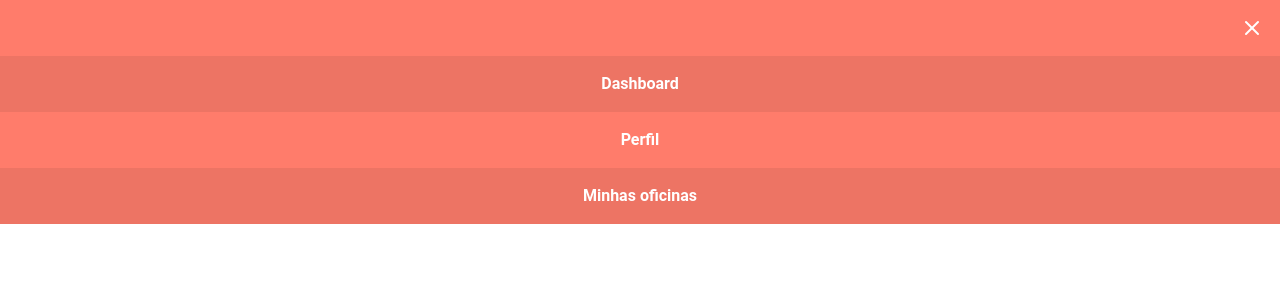
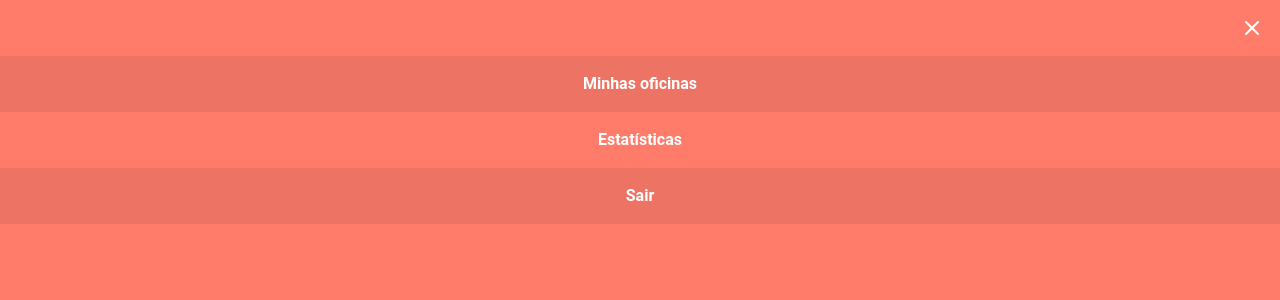
Before and after one commit to isaacmsl/festival2020, a Next.js app: page /mobile/menu in a window 1280 px wide. Shown: the top 300 px of the page. Built offline with nearby package versions, Linux system fonts and the light colour scheme.

Commit message:
feat: estatisticas-resp/menu-oficinas/estats...

```diff
--- a/src/components/MenuDashboard.js
+++ b/src/components/MenuDashboard.js
@@ -3,27 +3,27 @@ import Link from 'next/link'
 const MenuDashboard = () => {
     return (
         <header className="bg-redHeader sm:h-screen sm:w-64 flex flex-col">
-            <Link href="/estatisticas">
+            <Link href="/dashboard">
                 <a className="bg-redHeaderStrong flex items-center justify-center py-4 px-6 hidden sm:inline-flex">
                     <div className="flex flex-row items-center w-40">
-                        <img src="assets/grid.svg" className="" />
-                        <h2 className="ml-4 text-white font-bold">Dashboard</h2>
+                        <img src="assets/trello.svg" className="" />
+                        <h2 className="ml-4 text-white font-bold">Minhas oficinas</h2>
                     </div>
                 </a>
             </Link>
-            <Link href="/dashboard">
+            {/* <Link href="/dashboard">
                 <a className="bg-redHeader flex items-center justify-center py-4 px-6 hidden sm:inline-flex">
                     <div className="flex flex-row items-center w-40">
                         <img src="assets/user.svg" className="" />
                         <h2 className="ml-4 text-white font-bold">Meu perfil</h2>
                     </div>
                 </a>
-            </Link>
-            <Link href="/dashboard">
-                <a className="bg-redHeaderStrong flex items-center justify-center py-4 px-6 hidden sm:inline-flex">
+            </Link> */}
+            <Link href="/estatisticas">
+                <a className="bg-redHeader flex items-center justify-center py-4 px-6 hidden sm:inline-flex">
                     <div className="flex flex-row items-center w-40">
                         <img src="assets/trello.svg" className="" />
-                        <h2 className="ml-4 text-white font-bold">Minhas oficinas</h2>
+                        <h2 className="ml-4 text-white font-bold">Estatísticas</h2>
                     </div>
                 </a>
             </Link>
--- a/src/pages/estatisticas.js
+++ b/src/pages/estatisticas.js
@@ -1,22 +1,27 @@
 import Head from 'next/head'
 import MenuDashboard from '../components/MenuDashboard'
+import styles from '../../styles/Dashboard.module.css'
+import handleAuthentication from '../libs/handleAuthentication'
 
-export default function estatisticas () {
+export default function Estatisticas() {
     return (
-        <div>
+        <div className="flex flex-col sm:flex-row">
             <Head>
                 <title>Festival - 2020</title>
             </Head>
 
-            <div className="bg-bgMain flex w-full overflow-auto">
-                <MenuDashboard />
+            <MenuDashboard />
 
-                <main className="p-3 flex-grow lg:p-6">
-                    <div className="flex flex-row mt-3">
-                        <img src="assets/dark-grid.svg"></img>
-                        <p className="text-black font-semibold pl-3">Dashboard</p>
-                    </div>
-                    <div className="mt-4 flex flex-wrap flex-col gap-4 items-center justify-center lg:items-start gap-6">
+            <div
+                className={styles.scrollable + " bg-bgMain w-full sm:overflow-y-scroll h-full sm:h-screen p-8"}
+            >
+                <header className="mb-10 flex font-bold">
+                    <img src="assets/dark-grid.svg" />
+                    <h1 className="ml-4">Estatísticas</h1>
+                </header>
+
+                <main className="flex-grow">
+                    <div className="mt-4 flex flex-wrap flex-col gap-4 justify-center lg:items-start gap-6">
                         <div>
                             <iframe className="bg-white border-solid border-2 border-gray-200 max-w-screen h-chartsHeight lg:w-chartsWidth" src="https://charts.mongodb.com/charts-festival2020-pmddq/embed/charts?id=dceaa6a9-2e08-4d2f-8633-93424c1d872f&autoRefresh=300&theme=light"></iframe>
                         </div>
@@ -51,3 +56,9 @@ export default function estatisticas () {
         </div>
     )
 }
+
+Estatisticas.getInitialProps = (ctx) => {
+    const expectedAuthorization = true
+    handleAuthentication(ctx, expectedAuthorization, '/login')
+    return {}
+}
--- a/src/pages/login.js
+++ b/src/pages/login.js
@@ -9,12 +9,12 @@ const ImagensInstrumento = () => (
         <img
             src="/assets/sax.png"
             alt="Saxofone"
-            className="absolute top-0 left-0 w-64 sm:w-1/4"
+            className="absolute top-0 left-0 w-64 hidden sm:w-1/4"
         />
         <img
             src="/assets/trompete.png"
             alt="Trompete"
-            className="absolute bottom-0 right-0 w-56 sm:w-1/4"
+			className="absolute bottom-0 right-0 w-56 hidden sm:w-1/4"
         />
     </>
 )
--- a/src/pages/mobile/menu.js
+++ b/src/pages/mobile/menu.js
@@ -18,23 +18,23 @@ export default function MenuMobile() {
             </a>
             <ul>
                 <li>
-                    <Link href="/estatisticas">
+                    <Link href="/dashboard">
                         <a className="bg-redHeaderStrong flex items-center justify-center py-4 px-6 cursor-pointer">
-                            <h2 className="text-white font-bold">Dashboard</h2>
+                            <h2 className="text-white font-bold">Minhas oficinas</h2>
                         </a>
                     </Link>
                 </li>
                 <li>
-                    <Link href="/dashboard">
+                    <Link href="/estatisticas">
                         <a className="bg-redHeader flex items-center justify-center py-4 px-6 cursor-pointer">
-                            <h2 className="text-white font-bold">Perfil</h2>
+                            <h2 className="text-white font-bold">Estatísticas</h2>
                         </a>
                     </Link>
                 </li>
                 <li>
-                    <Link href="/dashboard">
+                    <Link href="/logout">
                         <a className="bg-redHeaderStrong flex items-center justify-center py-4 px-6 cursor-pointer">
-                            <h2 className="text-white font-bold">Minhas oficinas</h2>
+                            <h2 className="text-white font-bold">Sair</h2>
                         </a>
                     </Link>
                 </li>
--- a/tailwind.config.js
+++ b/tailwind.config.js
@@ -15,13 +15,10 @@ module.exports = {
             },
             width: {
                 chartsWidth: '22rem'
+            },
+            height: {
+                chartsHeight: '18.75rem'
             }
-        },
-        height: {
-            chartsHeight: '18.75rem'
-        },
-        screens: {
-            lg: '700px'
         }
     }
 }
```
